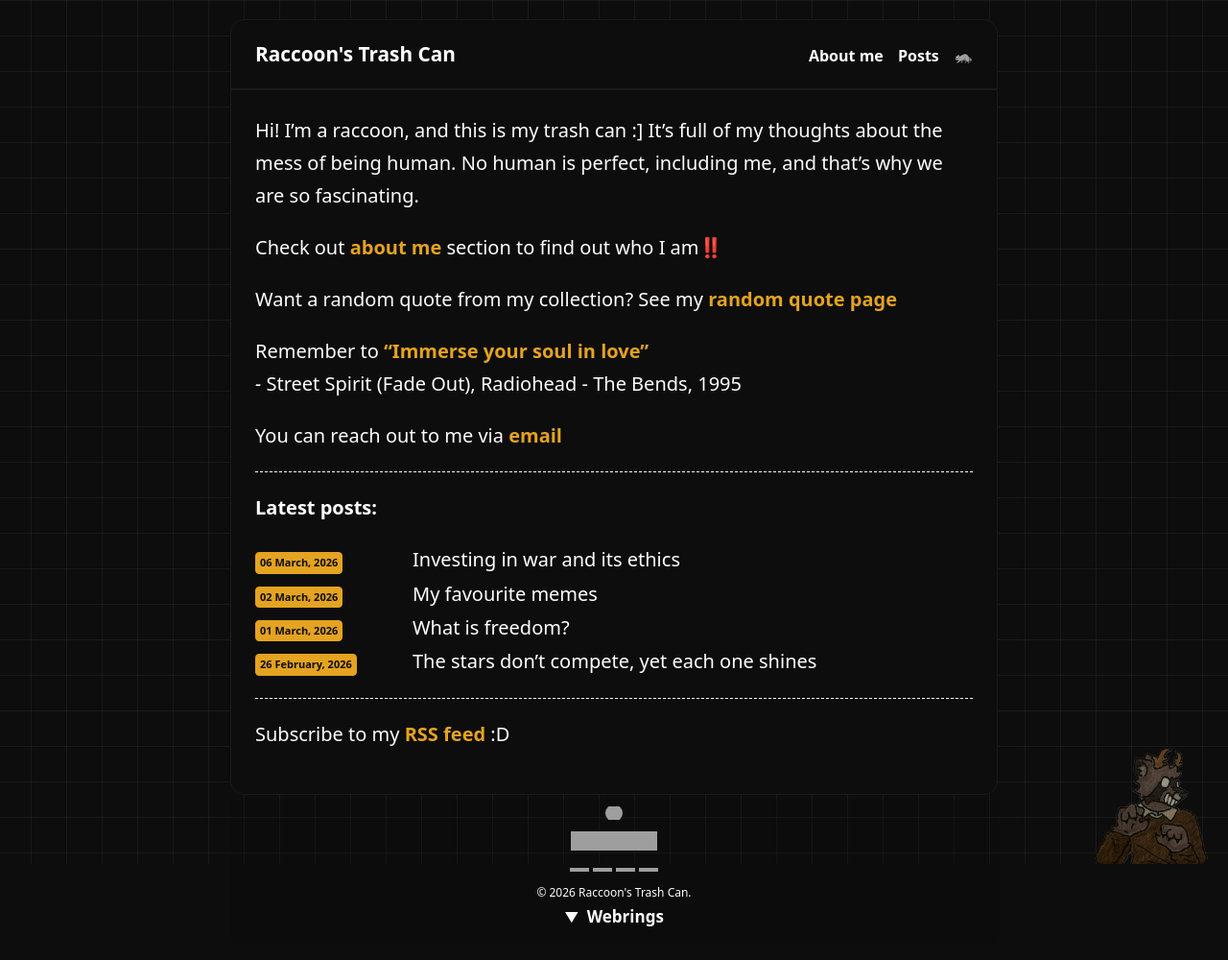
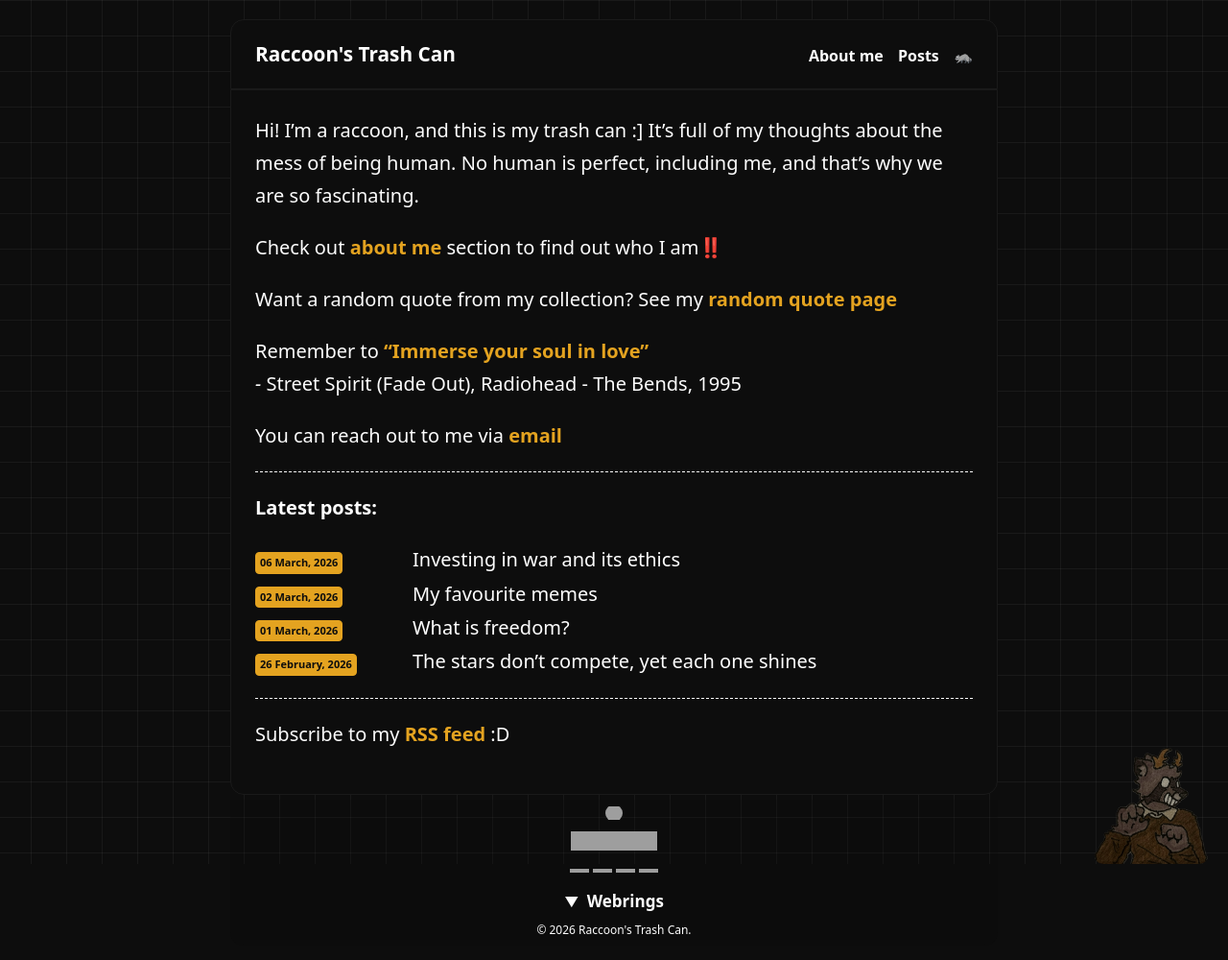
Before and after one commit to raccoonfangz/raccoonfangz.github.io, a Jekyll site: the page built from index.md, in a window 1280 px wide. Shown: the whole page at 96% size. Built offline with Jekyll 4.4.1, drawn with Linux system fonts in a browser that asks for light colours; grey boxes are pictures that could not be loaded.

Commit message:
Update default.html

```diff
--- a/_layouts/default.html
+++ b/_layouts/default.html
@@ -58,7 +58,7 @@
   </a>
 </div>
 
-<div style="text-align:center; margin:0;">
+<div style="text-align:center; margin:1px 0 0 0;">
   <a href="https://creativecommons.org/licenses/by-nc-sa/4.0/"
      target="_blank"
      rel="license noopener noreferrer"
@@ -69,8 +69,6 @@
     <img src="https://mirrors.creativecommons.org/presskit/icons/sa.svg" alt="SA" class="cc-icon">
   </a>
 </div>
-
-<div style="text-align:center; margin:0; font-size:0.6em;">© {{ site.time | date: "%Y" }} {{ site.title }}.</div>
 
 <div class="collapsible">
   <span class="arrow down">▼</span> Webrings
@@ -97,6 +95,8 @@
   </p>
 
 </div>
+
+<div style="text-align:center; margin:0; font-size:0.6em;">© {{ site.time | date: "%Y" }} {{ site.title }}.</div>
 
 <img src="https://raccoonfangz.github.io/images/character.PNG" id="corner-character" alt="Character">
 
```
